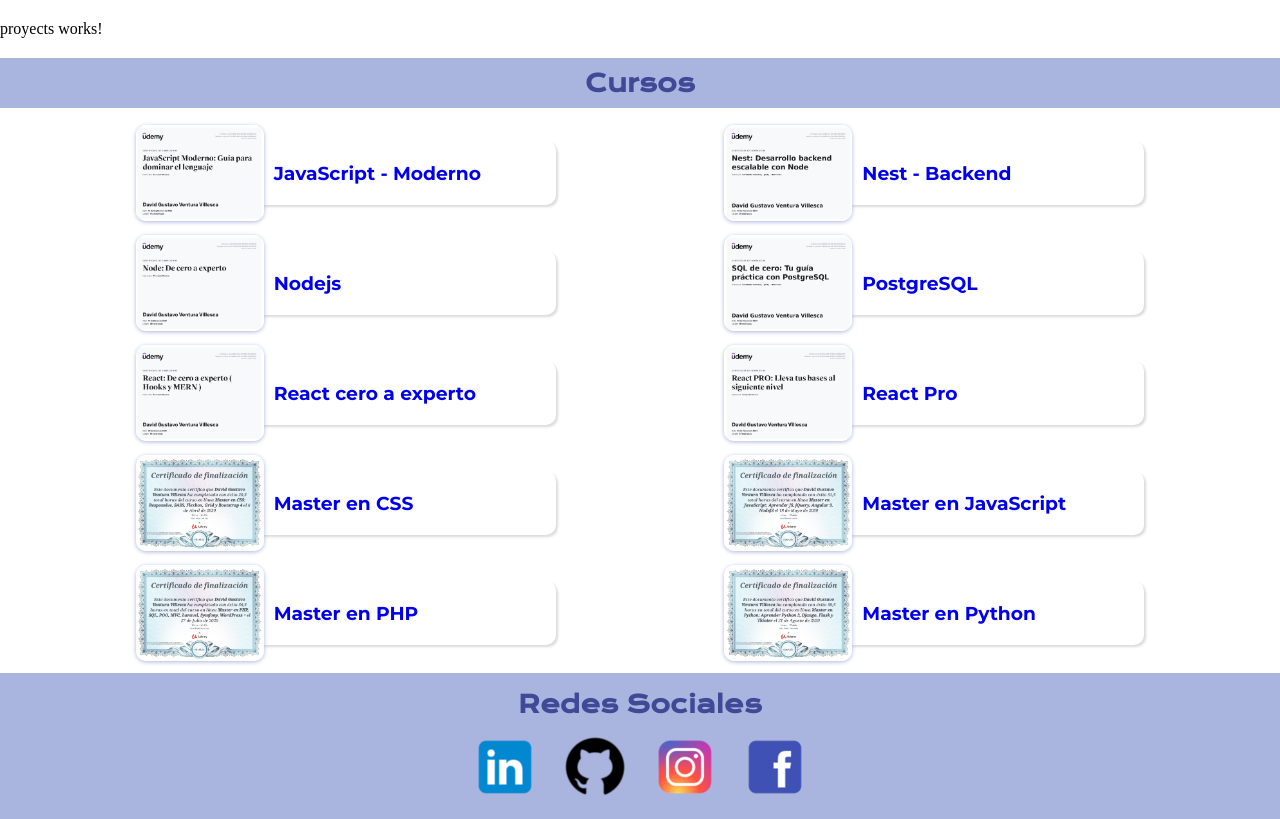
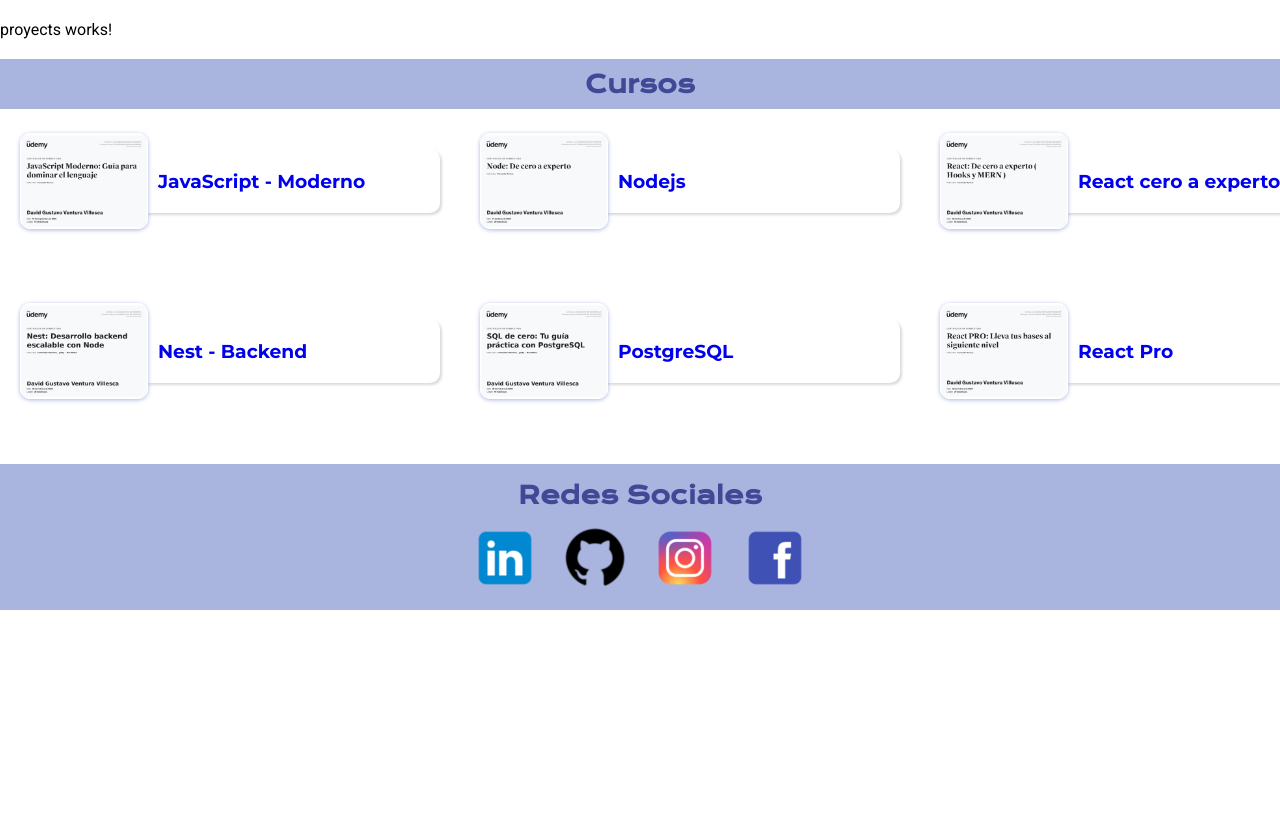
Before and after one commit to davidGVDev/portFolio, an Angular app: page / in a window 1280 px wide. Shown: the part 1620-2439 px from the top of the page. After the commit the page ends 2230 px from the top, so only its background shows below. Built offline with nearby package versions, Linux system fonts and the light colour scheme; some icons are missing.

Commit message:
Courses component implemented 100%

```diff
--- a/package.json
+++ b/package.json
@@ -11,10 +11,12 @@
   "private": true,
   "dependencies": {
     "@angular/animations": "^19.1.0",
+    "@angular/cdk": "~19.1.5",
     "@angular/common": "^19.1.0",
     "@angular/compiler": "^19.1.0",
     "@angular/core": "^19.1.0",
     "@angular/forms": "^19.1.0",
+    "@angular/material": "~19.1.5",
     "@angular/platform-browser": "^19.1.0",
     "@angular/platform-browser-dynamic": "^19.1.0",
     "@angular/router": "^19.1.0",
--- a/src/app/app.config.ts
+++ b/src/app/app.config.ts
@@ -2,7 +2,8 @@ import { ApplicationConfig, provideZoneChangeDetection } from '@angular/core';
 import { provideRouter } from '@angular/router';
 
 import { routes } from './app.routes';
+import { provideAnimationsAsync } from '@angular/platform-browser/animations/async';
 
 export const appConfig: ApplicationConfig = {
-  providers: [provideZoneChangeDetection({ eventCoalescing: true }), provideRouter(routes)]
+  providers: [provideZoneChangeDetection({ eventCoalescing: true }), provideRouter(routes), provideAnimationsAsync()]
 };
--- /dev/null
+++ b/src/app/components/course-dialog/course-dialog.component.ts
@@ -0,0 +1,19 @@
+import { Component, Inject } from '@angular/core';
+import { CommonModule } from '@angular/common';
+import { MAT_DIALOG_DATA, MatDialogRef } from '@angular/material/dialog';
+
+@Component({
+  selector: 'app-course-dialog',
+  standalone: true,
+  imports: [CommonModule],
+  template: `
+    <h2>{{ data.alt }}</h2>
+    <img [src]="data.path" [alt]="data.alt">
+  `
+})
+export class CourseDialogComponent {
+  constructor(
+    public dialogRef: MatDialogRef<CourseDialogComponent>,
+    @Inject(MAT_DIALOG_DATA) public data: any
+  ) {}
+}
--- /dev/null
+++ b/src/app/pages/course-dialog/course-dialog.component.css
@@ -0,0 +1,42 @@
+.dialog-content {
+    display: flex;
+    flex-direction: column;
+    align-items: center;
+    justify-content: center;
+    gap: 10px;
+    padding: 20px;
+}
+
+h3 {
+    font-size: 2rem;
+    font-weight: 600;
+    color: var(--third-color);
+    text-align: center;
+    font-family: var(--font-Krona);
+    letter-spacing: 0.1em;
+}
+
+img {
+    width: 100%;
+    height: 100%;
+    object-fit: cover;
+    border-radius: 10px;
+    box-shadow: rgba(0, 0, 0, 0.02) 0px 1px 3px 0px, rgba(27, 31, 35, 0.15) 0px 0px 0px 1px;
+}
+
+button{
+    display: flex;
+    align-items: center;
+    justify-content: center;
+    background-color: rgba(255, 0, 0, 0.596);
+    color: white;
+    border: none;
+    border-radius: 100%;
+    padding: 10px;
+    cursor: pointer;
+    transition: all 0.3s;
+}
+
+button:hover{
+    background-color: red;
+}
--- /dev/null
+++ b/src/app/pages/course-dialog/course-dialog.component.html
@@ -0,0 +1,6 @@
+<div class="dialog-content">
+  <img [src]="data.path" [alt]="data.alt">
+  <button (click)="closeDialog()">
+    <i class="ph ph-x-circle ph-3x"></i>
+  </button>
+</div>
--- /dev/null
+++ b/src/app/pages/course-dialog/course-dialog.component.ts
@@ -0,0 +1,23 @@
+import { Component, Inject } from '@angular/core';
+import { CommonModule } from '@angular/common';
+import { MAT_DIALOG_DATA, MatDialogRef } from '@angular/material/dialog';
+
+@Component({
+  selector: 'app-course-dialog',
+  standalone: true,
+  imports: [CommonModule],
+  templateUrl: './course-dialog.component.html',
+  styleUrl: './course-dialog.component.css',
+})
+export class CourseDialogComponent {
+  constructor(
+    public dialog: MatDialogRef<CourseDialogComponent>,
+    @Inject(MAT_DIALOG_DATA) public data: any
+  ) {
+    console.log('Dialog Data:', this.data);
+  }
+
+  closeDialog(): void {
+    this.dialog.close();
+  }
+}
--- a/src/app/pages/courses/courses.component.css
+++ b/src/app/pages/courses/courses.component.css
@@ -17,11 +17,34 @@
 }
 
 .courses-list {
-    display: flex;
-    flex-wrap: wrap;
-    justify-content: space-evenly;
-    align-items: center;
-    gap: 20px;
+    display: grid;
+    grid-template-columns: repeat(auto-fill, 25rem);
+    grid-template-rows: repeat(2, 1fr);
+    grid-auto-flow: column;
+    gap: 60px;
+    overflow-x: auto;
+    overflow-y: hidden;
+    height: calc(15rem + 40px);
+    padding: 20px;
+    -webkit-overflow-scrolling: touch;
+}
+
+.courses-list::-webkit-scrollbar {
+    height: 8px;
+}
+
+.courses-list::-webkit-scrollbar-track {
+    background: #f1f1f1;
+    border-radius: 4px;
+}
+
+.courses-list::-webkit-scrollbar-thumb {
+    background: var(--primary-color);
+    border-radius: 4px;
+}
+
+.courses-list::-webkit-scrollbar-thumb:hover {
+    background: var(--third-color);
 }
 
 .course-card {
@@ -29,7 +52,6 @@
     height: 4rem;
     display: flex;
     align-items: center;
-    margin: 13px;
     box-shadow: rgba(0, 0, 0, 0.15) 1.95px 1.95px 2.6px;
     border-radius: 10px;
     justify-content: space-between;
@@ -44,7 +66,7 @@ a {
 }
 
 a:visited {
-    color: inherit; /* Mantiene el color original */
+    color: inherit;
 }
 
 img {
--- a/src/app/pages/courses/courses.component.html
+++ b/src/app/pages/courses/courses.component.html
@@ -10,7 +10,10 @@
           <h3>{{ course.alt }}</h3>
         </div>
       </a>
-      <i class="ph-light ph-eye icon-eye ph-xl"></i>
+      <i
+        class="ph-light ph-eye icon-eye ph-xl"
+        (click)="openCourseDialog(course)"
+      ></i>
     </div>
   </div>
 </div>
--- a/src/app/pages/courses/courses.component.ts
+++ b/src/app/pages/courses/courses.component.ts
@@ -1,17 +1,32 @@
 import { Component, OnInit } from '@angular/core';
 import { CommonModule } from '@angular/common';
+import { MatDialog, MatDialogModule } from '@angular/material/dialog';
 import data from '../../../data/data.json';
+import { CourseDialogComponent } from '../course-dialog/course-dialog.component';
 
 @Component({
   selector: 'app-courses',
-  imports: [CommonModule],
+  imports: [CommonModule, MatDialogModule],
   templateUrl: './courses.component.html',
   styleUrl: './courses.component.css'
 })
-export class CoursesComponent implements OnInit{
+export class CoursesComponent implements OnInit {
   courses = data.courses;
+
+  constructor(private dialog: MatDialog) {}
 
   ngOnInit(): void {
     console.log(this.courses);
   }
+
+  openCourseDialog(course: any): void {
+    this.dialog.open(CourseDialogComponent, {
+      data: course,
+      enterAnimationDuration: '300ms',
+      exitAnimationDuration: '200ms',
+      width: '50rem',
+      maxWidth: '90vw',
+      maxHeight: '90vh'
+    });
+  }
 }
--- /dev/null
+++ b/src/custom-theme.scss
@@ -0,0 +1,16 @@
+
+// Custom Theming for Angular Material
+// For more information: https://material.angular.io/guide/theming
+@use '@angular/material' as mat;
+
+html {
+  @include mat.theme((
+    color: (
+      theme-type: light,
+      primary: mat.$azure-palette,
+      tertiary: mat.$blue-palette,
+    ),
+    typography: Roboto,
+    density: 0,
+  ));
+}
--- a/src/index.html
+++ b/src/index.html
@@ -7,6 +7,8 @@
   <meta name="viewport" content="width=device-width, initial-scale=1">
   <link rel="icon" type="image/x-icon" href="favicon.ico">
   <script src="https://unpkg.com/phosphor-icons"></script>
+  <link href="https://fonts.googleapis.com/css2?family=Roboto:wght@300;400;500&display=swap" rel="stylesheet">
+  <link href="https://fonts.googleapis.com/icon?family=Material+Icons" rel="stylesheet">
 </head>
 <body>
   <app-root></app-root>
--- a/src/styles.css
+++ b/src/styles.css
@@ -119,3 +119,5 @@ html {
     --angle: 360deg;
   }
 } */
+html, body { height: 100%; }
+body { margin: 0; font-family: Roboto, "Helvetica Neue", sans-serif; }
```
Also changed, not shown: 1 other file (tests, documents, lock files or other folders).
